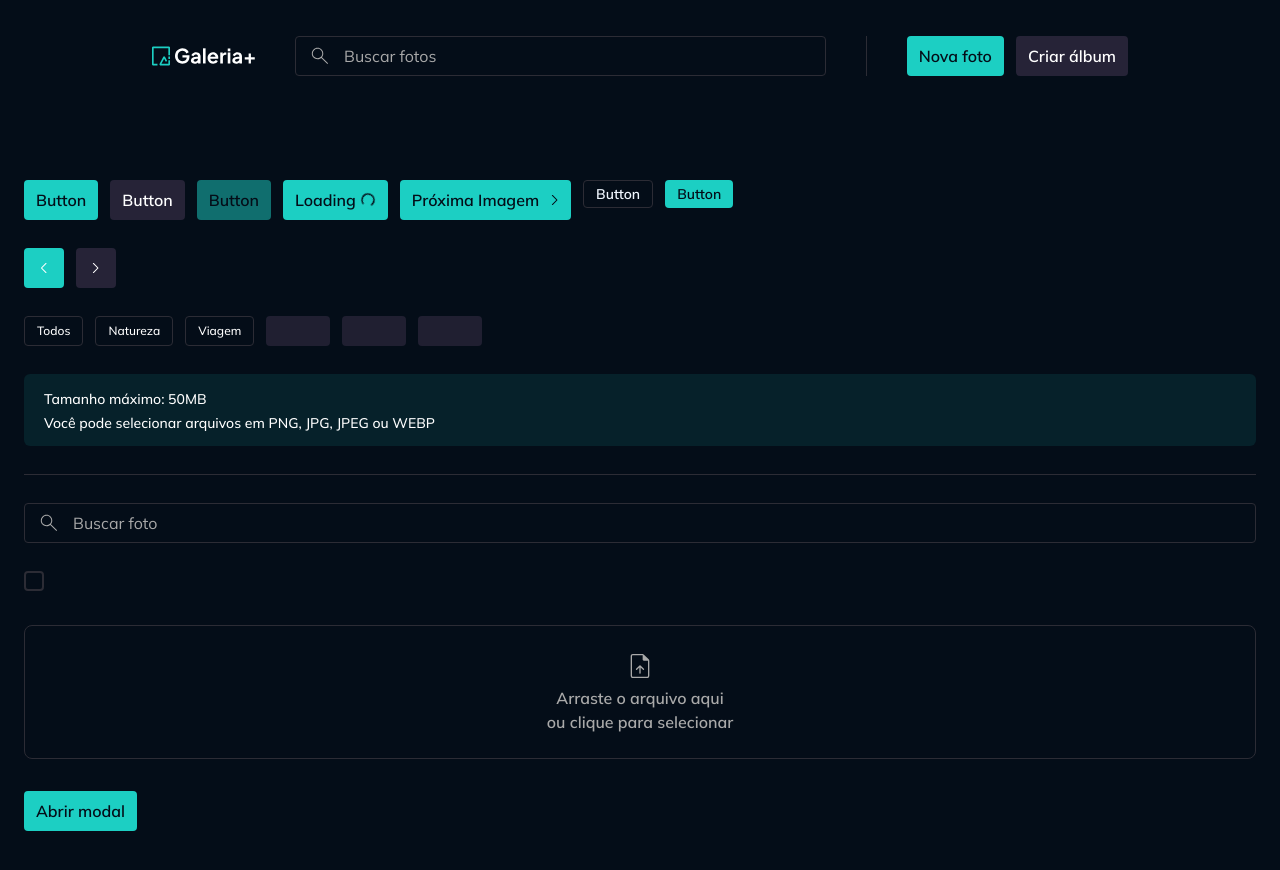
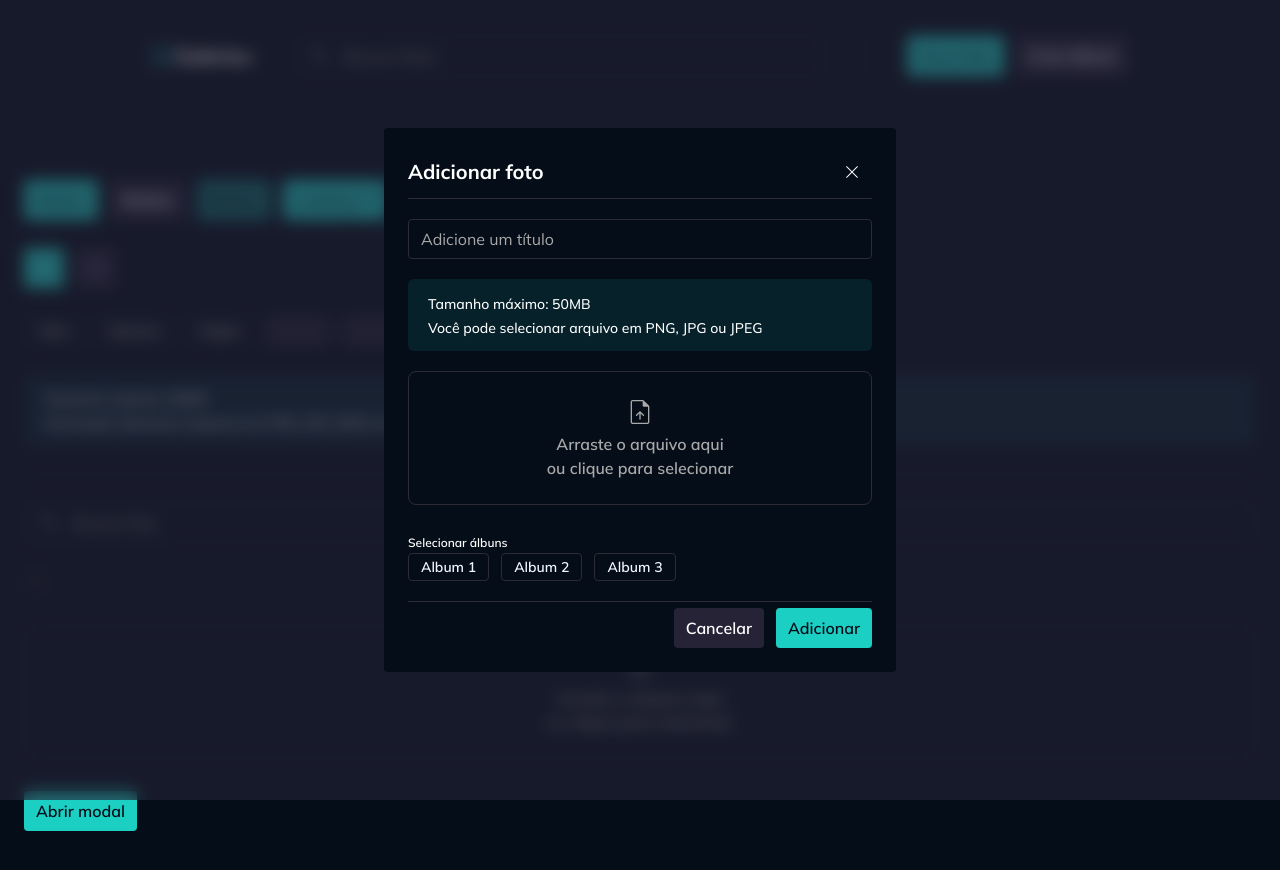
Before and after one commit to danield-dcc/gallery-images, a React (Vite) app: page /components in a window 1280 px wide. Both pictures are taken after a click on the button "Nova foto". Shown: the top 870 px of the page. Built offline with nearby package versions, Linux system fonts and the light colour scheme.

Commit message:
adiciona mock Dialog adicionar foto

```diff
--- a/src/components/input-single-file.tsx
+++ b/src/components/input-single-file.tsx
@@ -1,16 +1,18 @@
 import { tv, type VariantProps } from "tailwind-variants";
-import { useMemo, type ComponentProps, type ReactNode } from "react";
 import Icon from "./icon";
 import Text, { textVariants } from "./text";
 import UploadFileIcon from "../assets/icons/upload-file.svg?react";
 import FileImageIcon from "../assets/icons/image.svg?react";
 import { useWatch } from "react-hook-form";
+import React, { useMemo, type ReactNode } from "react";
 
 export const inputSingleFileVariants = tv({
-  base: `flex flex-col items-center justify-center w-full
-  border border-solid border-border-primary
+  base: `
+    flex flex-col items-center justify-center w-full
+    border border-solid border-border-primary
   group-hover:border-border-active
-  rounded-lg gap-1 transition`,
+    rounded-lg gap-1 transition
+  `,
   variants: {
     size: {
       md: "px-5 py-6",
@@ -35,21 +37,20 @@
 
 interface InputSingleFileProps
   extends VariantProps<typeof inputSingleFileVariants>,
-    Omit<ComponentProps<"input">, "size"> {
+    Omit<React.ComponentProps<"input">, "size"> {
   error?: ReactNode;
   form: any;
+  allowedExtensions: string[];
+  maxFileSizeInMB: number;
   replaceBy: ReactNode;
-  allowedExtensions: string[];
-  maxFileSizeMB: number;
 }
 
-//input do tipo substituição p/imagens ou arquivos
 export default function InputSingleFile({
   size,
   error,
   form,
   allowedExtensions,
-  maxFileSizeMB,
+  maxFileSizeInMB,
   replaceBy,
   ...props
 }: InputSingleFileProps) {
@@ -73,9 +74,8 @@
   }
 
   function isValidSize() {
-    const size = fileSize <= maxFileSizeMB * 1024 * 1024; //converte para byte
-    console.log(size);
-    return size;
+    //converte para byte
+    return fileSize <= maxFileSizeInMB * 1024 * 1024;
   }
 
   function isValidFile() {
@@ -102,19 +102,20 @@
                 className="text-placeholder text-center"
               >
                 Arraste o arquivo aqui
-                <br /> ou clique para selecionar
+                <br />
+                ou clique para selecionar
               </Text>
             </div>
           </div>
           <div className="flex flex-col gap-1 mt-1">
             {formFile && !isValidExtension() && (
               <Text variant="label-small" className="text-accent-red">
-                Tipo de arquivo inválido.
+                Tipo de arquivo inválido
               </Text>
             )}
             {formFile && !isValidSize() && (
               <Text variant="label-small" className="text-accent-red">
-                O tamanho do arquivo ultrapassa o máximo permitido.
+                Tamanho do arquivo ultrapassa o máximo
               </Text>
             )}
             {error && (
@@ -126,9 +127,8 @@
         </>
       ) : (
         <>
-          <div>{replaceBy}</div>
-
-          <div className="flex gap-3 items-center border border-solid border-border-primary rounded-lg mt-5 p-3">
+          {replaceBy}
+          <div className="flex gap-3 items-center border border-solid border-border-primary mt-5 p-3 rounded">
             <Icon svg={FileImageIcon} className="fill-white w-6 h-6" />
             <div className="flex flex-col">
               <div className="truncate max-w-80">
@@ -143,7 +143,9 @@
                     variant: "label-small",
                     className: "text-accent-red cursor-pointer hover:underline",
                   })}
-                  onClick={() => form.setValue(name, undefined)}
+                  onClick={() => {
+                    form.setValue(name, undefined);
+                  }}
                 >
                   Remover
                 </button>
--- a/src/components/main-header.tsx
+++ b/src/components/main-header.tsx
@@ -6,6 +6,7 @@
 import Button from "./button";
 import PhotosSearch from "./photos-search";
 import Divider from "./divider";
+import PhotoNewDialog from "../contexts/photos/components/photo-new-dialog";
 
 interface MainHeaderProps extends ComponentProps<typeof Container> {}
 
@@ -24,7 +25,8 @@
       <Divider orientation="vertical" className="h-10" />
 
       <div className="flex items-center gap-3">
-        <Button>Nova foto</Button>
+        <PhotoNewDialog trigger={<Button>Nova foto</Button>} />
+
         <Button variant="secondary">Criar álbum</Button>
       </div>
     </Container>
--- /dev/null
+++ b/src/contexts/photos/components/photo-new-dialog.tsx
@@ -0,0 +1,95 @@
+import type { ReactNode } from "react";
+import {
+  Dialog,
+  DialogBody,
+  DialogClose,
+  DialogContent,
+  DialogFooter,
+  DialogHeader,
+  DialogTrigger,
+} from "../../../components/dialog";
+import Button from "../../../components/button";
+import InputText from "../../../components/input-text";
+import Alert from "../../../components/alert";
+import InputSingleFile from "../../../components/input-single-file";
+import ImagePreview from "../../../components/image-preview";
+import Text from "../../../components/text";
+import type { Album } from "../../albums/models/album";
+import Skeleton from "../../../components/skeleton";
+import { useForm } from "react-hook-form";
+
+interface PhotoNewDialogProps {
+  trigger: ReactNode;
+}
+
+export default function PhotoNewDialog({ trigger }: PhotoNewDialogProps) {
+  const form = useForm();
+
+  //Mock dados, devem vir da API
+  const isLoadingAlbum = false;
+  const albums: Album[] = [
+    { id: "3421", title: "Album 1" },
+    { id: "3422", title: "Album 2" },
+    { id: "3423", title: "Album 3" },
+  ];
+
+  return (
+    <Dialog>
+      <DialogTrigger asChild>{trigger}</DialogTrigger>
+      <DialogContent>
+        <DialogHeader>Adicionar foto</DialogHeader>
+
+        <DialogBody className="flex flex-col gap-5">
+          <InputText placeholder="Adicione um título" maxLength={255} />
+
+          <Alert>
+            Tamanho máximo: 50MB
+            <br />
+            Você pode selecionar arquivo em PNG, JPG ou JPEG
+          </Alert>
+
+          <InputSingleFile
+            form={form}
+            allowedExtensions={["png", "jpg", "jpeg"]}
+            maxFileSizeInMB={50}
+            replaceBy={<ImagePreview className="w-full h-56" />}
+          />
+
+          <div className="space-y-3">
+            <Text variant="label-small">Selecionar álbuns</Text>
+
+            <div className="flex flex-wrap gap-3">
+              {!isLoadingAlbum &&
+                albums.length > 0 &&
+                albums.map((album) => (
+                  <Button
+                    key={album.id}
+                    variant="ghost"
+                    size="sm"
+                    className="truncate"
+                  >
+                    {album.title}
+                  </Button>
+                ))}
+
+              {isLoadingAlbum &&
+                Array.from({ length: 5 }).map((_, index) => (
+                  <Skeleton
+                    key={`album-loading-${index}`}
+                    className="h-7 w-20"
+                  />
+                ))}
+            </div>
+          </div>
+        </DialogBody>
+
+        <DialogFooter>
+          <DialogClose asChild>
+            <Button variant="secondary">Cancelar</Button>
+          </DialogClose>
+          <Button>Adicionar</Button>
+        </DialogFooter>
+      </DialogContent>
+    </Dialog>
+  );
+}
```
